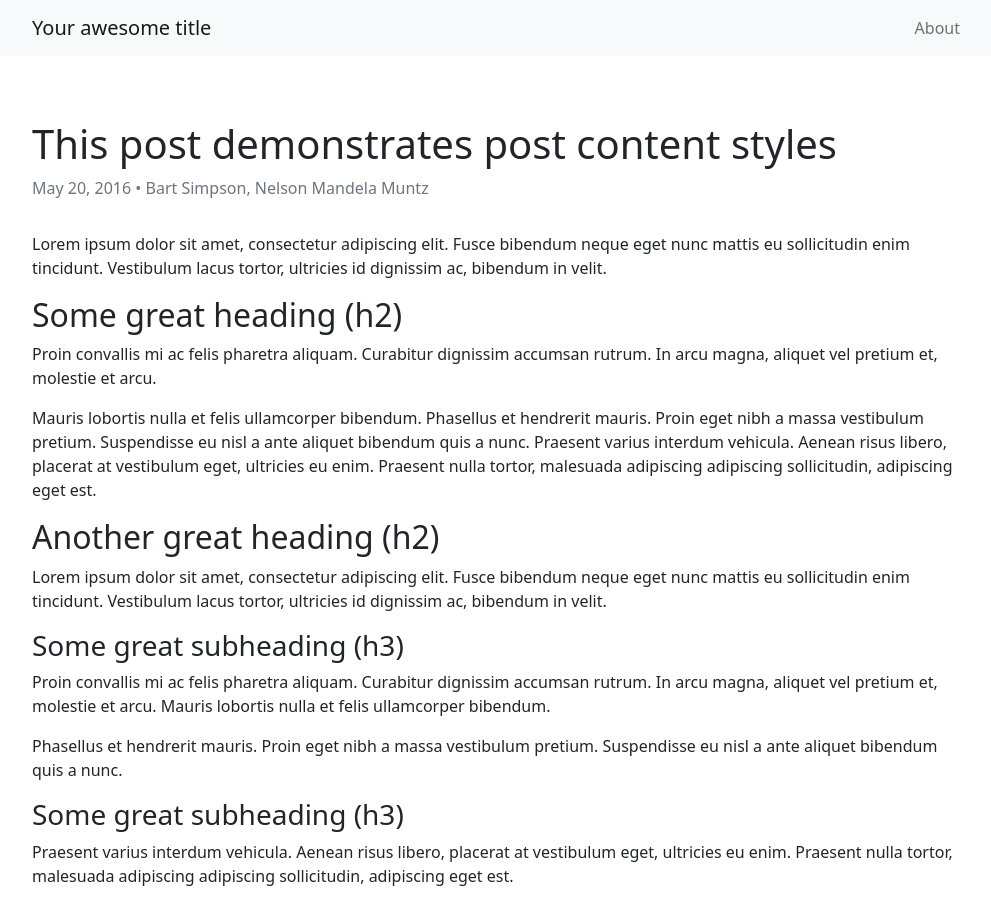
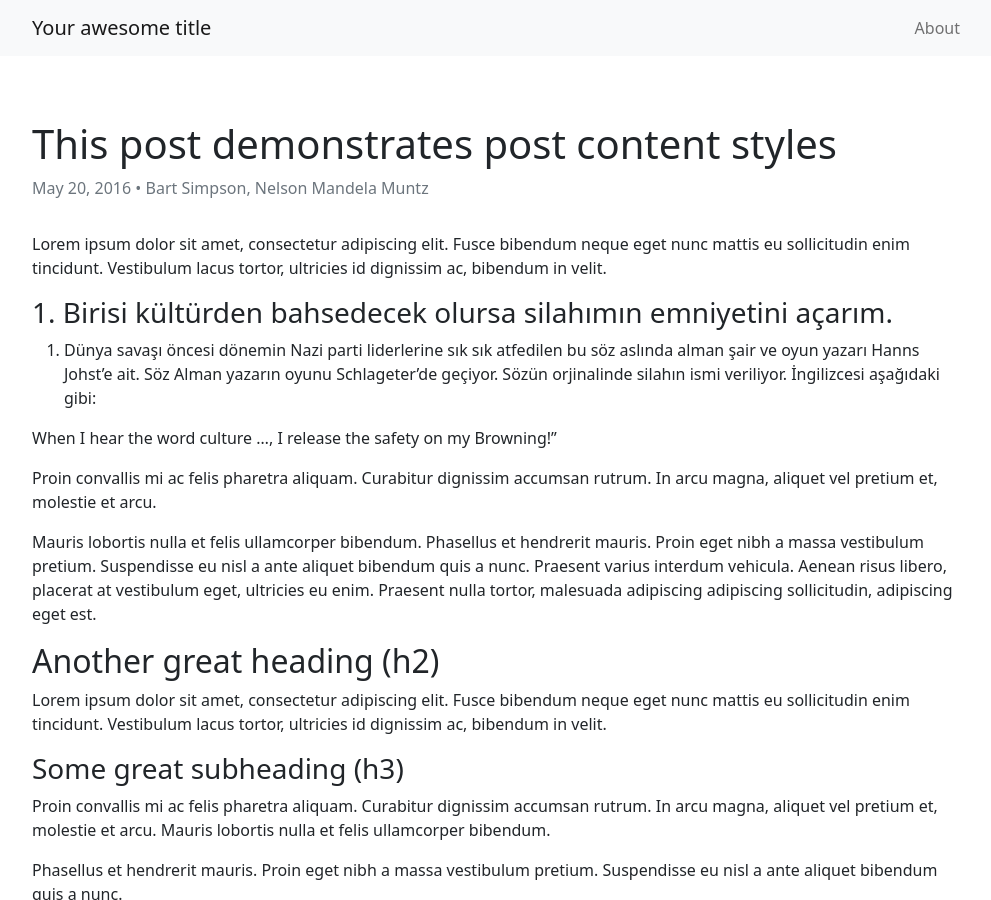
Before and after one commit to tozbulut/derinmavi.io, a Jekyll site: the page built from _posts/2016-05-20-this-post-demonstrates-post-content-styles.md, in a window 1280 px wide and 900 px high. Shown: the whole window, without its empty margins (140-1131 px from the left). Built offline with Jekyll 4.4.1, drawn with Linux system fonts in a browser that asks for light colours.

Commit message:
Update 2016-05-20-this-post-demonstrates-post-content-styles.md

```diff
--- a/_posts/2016-05-20-this-post-demonstrates-post-content-styles.md
+++ b/_posts/2016-05-20-this-post-demonstrates-post-content-styles.md
@@ -10,7 +10,16 @@ meta: "Springfield"
 
 Lorem ipsum dolor sit amet, consectetur adipiscing elit. Fusce bibendum neque eget nunc mattis eu sollicitudin enim tincidunt. Vestibulum lacus tortor, ultricies id dignissim ac, bibendum in velit.
 
-## Some great heading (h2)
+### 1. Birisi kültürden bahsedecek olursa silahımın emniyetini açarım.
+
+2. Dünya savaşı öncesi dönemin Nazi parti liderlerine sık sık atfedilen bu söz aslında alman şair ve oyun yazarı Hanns Johst'e ait.
+Söz Alman yazarın oyunu Schlageter'de geçiyor. Sözün orjinalinde silahın ismi veriliyor. İngilizcesi aşağıdaki gibi:
+
+
+When I hear the word culture ..., I release the safety on my Browning!"
+
+
+
 
 Proin convallis mi ac felis pharetra aliquam. Curabitur dignissim accumsan rutrum. In arcu magna, aliquet vel pretium et, molestie et arcu.
 
```
